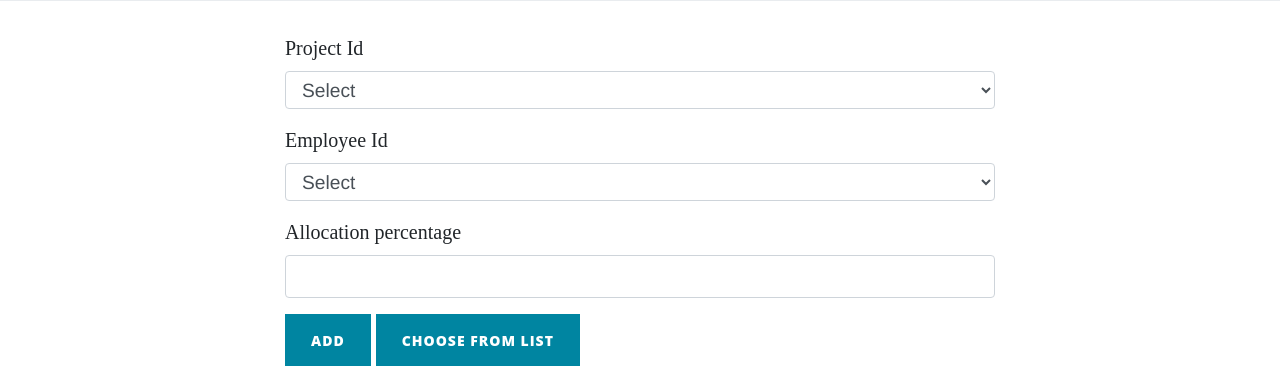
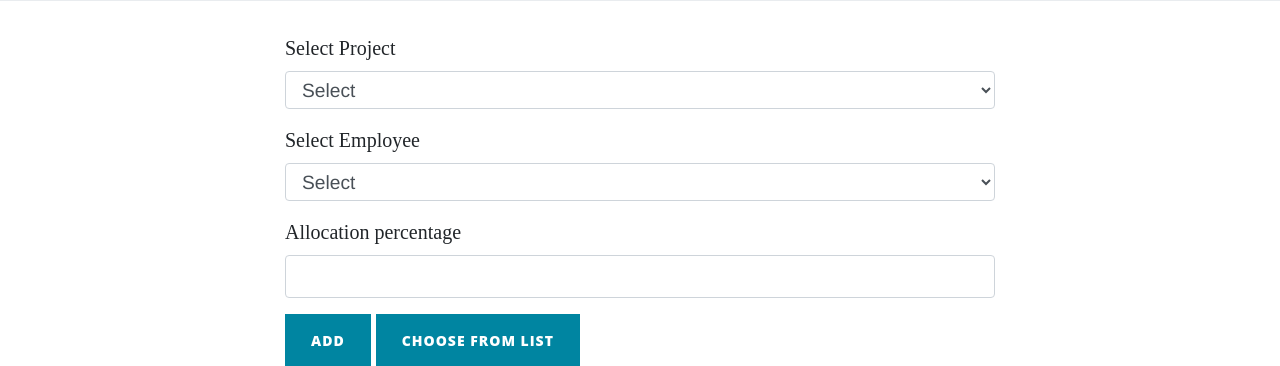
Before and after one commit to umangj107/Team-Resource-Manager, a Flask app: page /new-allocation in a window 1280 px wide. Shown: the part 337-703 px from the top of the page. Run offline with Flask 2, Linux system fonts and the light colour scheme; a user stored in the database is signed in; data comes from the database, SQL or seed files in the repository; some libraries are stand-ins or nearby versions.

Commit message:
Fixed input field labels in all forms.

```diff
--- a/forms.py
+++ b/forms.py
@@ -27,9 +27,9 @@ class New_Project_Form(FlaskForm):
 
 class New_Allocation_Form(FlaskForm):
     # project_id = StringField("Project Id", validators=[DataRequired()])
-    project_id = SelectField("Project Id",  validators=[DataRequired()])
+    project_id = SelectField("Select Project",  validators=[DataRequired()])
     # employee_id = StringField("Employee Id")
-    employee_id = SelectField("Employee Id")
+    employee_id = SelectField("Select Employee")
     alloc_percent = StringField("Allocation percentage")
     submit = SubmitField("Add")
     select = SubmitField("Choose from List")
@@ -38,14 +38,14 @@ class New_Allocation_Form(FlaskForm):
 
 class Find_Allocation(FlaskForm):
     # employee_id = StringField("Employee Id", validators=[DataRequired()])
-    employee_id = SelectField("Employee Id", validators=[DataRequired()])
+    employee_id = SelectField("Select Employee", validators=[DataRequired()])
     date = DateField("On Date", format='%Y-%m-%d', validators=[DataRequired()])
     submit = SubmitField("Find allocation.")
 
 
 class Find_Details(FlaskForm):
     # employee_id = StringField("Employee Id", validators=[DataRequired()])
-    employee_id = SelectField("Employee Id", validators=[DataRequired()])
+    employee_id = SelectField("Select Employee", validators=[DataRequired()])
     from_date = DateField("From Date", format='%Y-%m-%d', validators=[DataRequired()])
     to_date = DateField("To Date", format='%Y-%m-%d', validators=[DataRequired()])
     submit = SubmitField("Find Details.")
--- a/templates/select.html
+++ b/templates/select.html
@@ -25,7 +25,7 @@
 
         <div class="form-group mx-sm-3 mb-2 ">
 
-            <label for="pid"> Please Enter Project Id. </label>
+            <label for="pid"> Please Select the Project </label>
             <select class="form-control" name="project_id" id="pid" style="margin:0px 10px;">
                 {% for project in projects %}
                   <option value="{{project[0]}}">{{project[1]}}</option>
```
